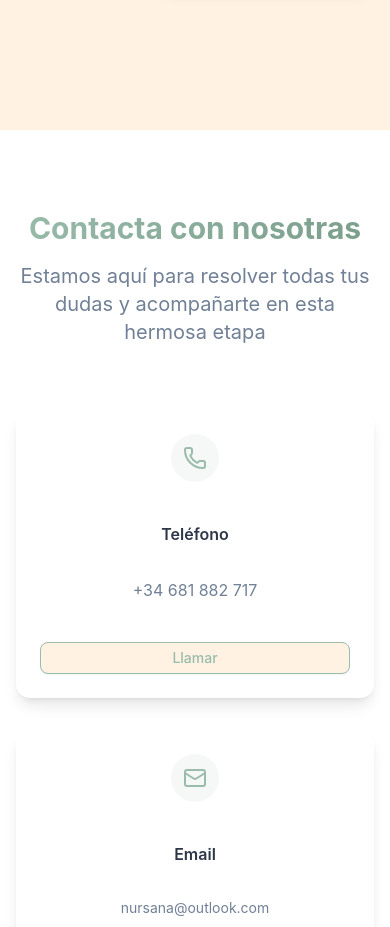
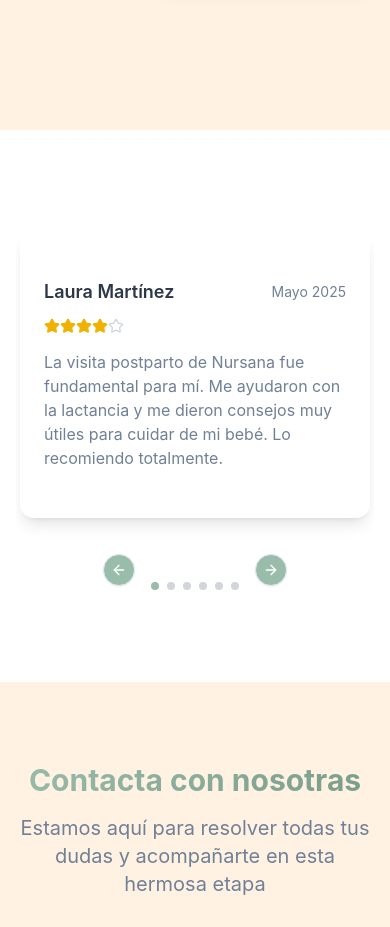
Before and after one commit to nursana001/nursana-landing, a React (Vite) app: page / in a window 390 px wide. Shown: the part 5940-6867 px from the top of the page. Built offline with nearby package versions, Linux system fonts and the light colour scheme.

Commit message:
Añadida nueva sección de reviews con carrusel deslizante

```diff
--- a/src/App.jsx
+++ b/src/App.jsx
@@ -9,9 +9,49 @@ import bebeDurmiendo from './assets/bebe-durmiendo.jpeg';
 import logonursana from './assets/logo.png';
 import motherImg from './assets/mother2.jpg';
 import SplashScreen from './components/SplashScreen';
+import ReviewCarousel from './components/ReviewCarousel';
 
 function App() {
   const [showSplash, setShowSplash] = useState(true);
+
+  const reviews = [
+    {
+      name: "Laura Martínez",
+      rating: 4,
+      text: "La visita postparto de Nursana fue fundamental para mí. Me ayudaron con la lactancia y me dieron consejos muy útiles para cuidar de mi bebé. Lo recomiendo totalmente.",
+      date: "Mayo 2025"
+    },
+    {
+      name: "Carmen Sánchez",
+      rating: 5,
+      text: "El servicio de Salus nocturno me permitió descansar después de semanas sin dormir bien. La enfermera fue muy profesional y mi bebé estuvo perfectamente atendido.",
+      date: "Junio 2025"
+    },
+    {
+      name: "Marta Rodríguez",
+      rating: 5,
+      text: "El curso de primeros auxilios me ha dado mucha confianza. Ahora me siento preparada para actuar ante cualquier emergencia. Explicaciones claras y prácticas.",
+      date: "Abril 2025"
+    },
+    {
+      name: "Ana López",
+      rating: 5,
+      text: "La asesoría de lactancia fue justo lo que necesitaba. Mi bebé tenía problemas para agarrarse bien y con su ayuda conseguimos solucionarlo en una sola sesión.",
+      date: "Mayo 2025"
+    },
+    {
+      name: "Elena Gómez",
+      rating: 5,
+      text: "La puesta de pendientes a mi bebé fue rápida y sin complicaciones. Muy profesionales y cuidadosas con mi pequeña. La recomiendo sin dudarlo.",
+      date: "Junio 2025"
+    },
+    {
+      name: "Patricia Fernández",
+      rating: 4,
+      text: "El curso de primeros auxilios ha sido muy completo. Ahora me siento mucho más segura con mi bebé. La enfermera explica todo de forma clara y práctica.",
+      date: "Mayo 2025"
+    }
+  ];
 
   const services = [
     {
@@ -207,8 +247,15 @@ function App() {
             </div>
           </section>
 
+          {/* Reviews Section */}
+          <section className="py-20 bg-white">
+            <div className="container mx-auto px-4">
+              <ReviewCarousel reviews={reviews} />
+            </div>
+          </section>
+
           {/* Contacto Section */}
-          <section className="py-20 bg-white">
+          <section className="py-20 bg-background">
             <div className="container mx-auto px-4">
               <div className="text-center mb-16">
                 <h2 className="text-3xl md:text-4xl font-bold mb-4 nursana-text-gradient">
--- /dev/null
+++ b/src/components/ReviewCard.jsx
@@ -0,0 +1,32 @@
+import React from 'react';
+import { Card, CardContent } from '../components/ui/card';
+import { Star } from 'lucide-react';
+
+const ReviewCard = ({ name, rating, text, date }) => {
+  // Creamos un array de 5 elementos para representar las 5 estrellas
+  const totalStars = 5;
+
+  return (
+    <Card className="border-0 shadow-lg hover:shadow-xl transition-shadow bg-white">
+      <CardContent className="p-6">
+        <div className="flex justify-between items-center mb-3">
+          <h3 className="font-semibold text-lg">{name}</h3>
+          <span className="text-sm text-muted-foreground">{date}</span>
+        </div>
+
+        <div className="flex items-center mb-4">
+          {Array(totalStars).fill(0).map((_, index) => (
+            <Star
+              key={index}
+              className={`w-4 h-4 ${index < rating ? 'text-yellow-500 fill-yellow-500' : 'text-gray-300'}`}
+            />
+          ))}
+        </div>
+
+        <p className="text-muted-foreground">{text}</p>
+      </CardContent>
+    </Card>
+  );
+};
+
+export default ReviewCard;
--- /dev/null
+++ b/src/components/ReviewCarousel.jsx
@@ -0,0 +1,82 @@
+import React, { useEffect, useState } from 'react';
+import {
+  Carousel,
+  CarouselContent,
+  CarouselItem,
+  CarouselNext,
+  CarouselPrevious,
+} from "./ui/carousel";
+import ReviewCard from './ReviewCard';
+
+const ReviewCarousel = ({ reviews }) => {
+  const [api, setApi] = useState(null);
+  const [current, setCurrent] = useState(0);
+  const [count, setCount] = useState(0);
+
+  useEffect(() => {
+    if (!api) return;
+
+    setCount(api.scrollSnapList().length);
+
+    const onSelect = () => {
+      setCurrent(api.selectedScrollSnap());
+    };
+
+    api.on("select", onSelect);
+    api.on("reInit", onSelect);
+
+    return () => {
+      api.off("select", onSelect);
+      api.off("reInit", onSelect);
+    };
+  }, [api]);
+
+  return (
+    <div className="w-full max-w-5xl mx-auto">
+      <Carousel
+        setApi={setApi}
+        className="w-full"
+        opts={{
+          align: "start",
+          loop: true,
+        }}
+      >
+        <CarouselContent className="py-4">
+          {reviews.map((review, index) => (
+            <CarouselItem key={index} className="md:basis-1/2 lg:basis-1/2 pl-4">
+              <div className="p-1">
+                <ReviewCard
+                  name={review.name}
+                  rating={review.rating}
+                  text={review.text}
+                  date={review.date}
+                />
+              </div>
+            </CarouselItem>
+          ))}
+        </CarouselContent>
+
+        <div className="flex justify-center gap-2 mt-8">
+          <CarouselPrevious
+            className="static transform-none mx-2 bg-primary text-white hover:bg-primary/80 hover:text-white"
+          />
+          <div className="flex items-center gap-2">
+            {Array.from({ length: count }).map((_, i) => (
+              <span
+                key={i}
+                className={`block h-2 w-2 rounded-full transition-colors ${
+                  i === current ? "bg-primary" : "bg-gray-300"
+                }`}
+              />
+            ))}
+          </div>
+          <CarouselNext
+            className="static transform-none mx-2 bg-primary text-white hover:bg-primary/80 hover:text-white"
+          />
+        </div>
+      </Carousel>
+    </div>
+  );
+};
+
+export default ReviewCarousel;
--- a/src/components/ui/carousel.jsx
+++ b/src/components/ui/carousel.jsx
@@ -3,8 +3,8 @@ import * as React from "react"
 import useEmblaCarousel from "embla-carousel-react";
 import { ArrowLeft, ArrowRight } from "lucide-react"
 
-import { cn } from "@/lib/utils"
-import { Button } from "@/components/ui/button"
+import { cn } from "../../lib/utils"
+import { Button } from "../../components/ui/button"
 
 const CarouselContext = React.createContext(null)
 
```
